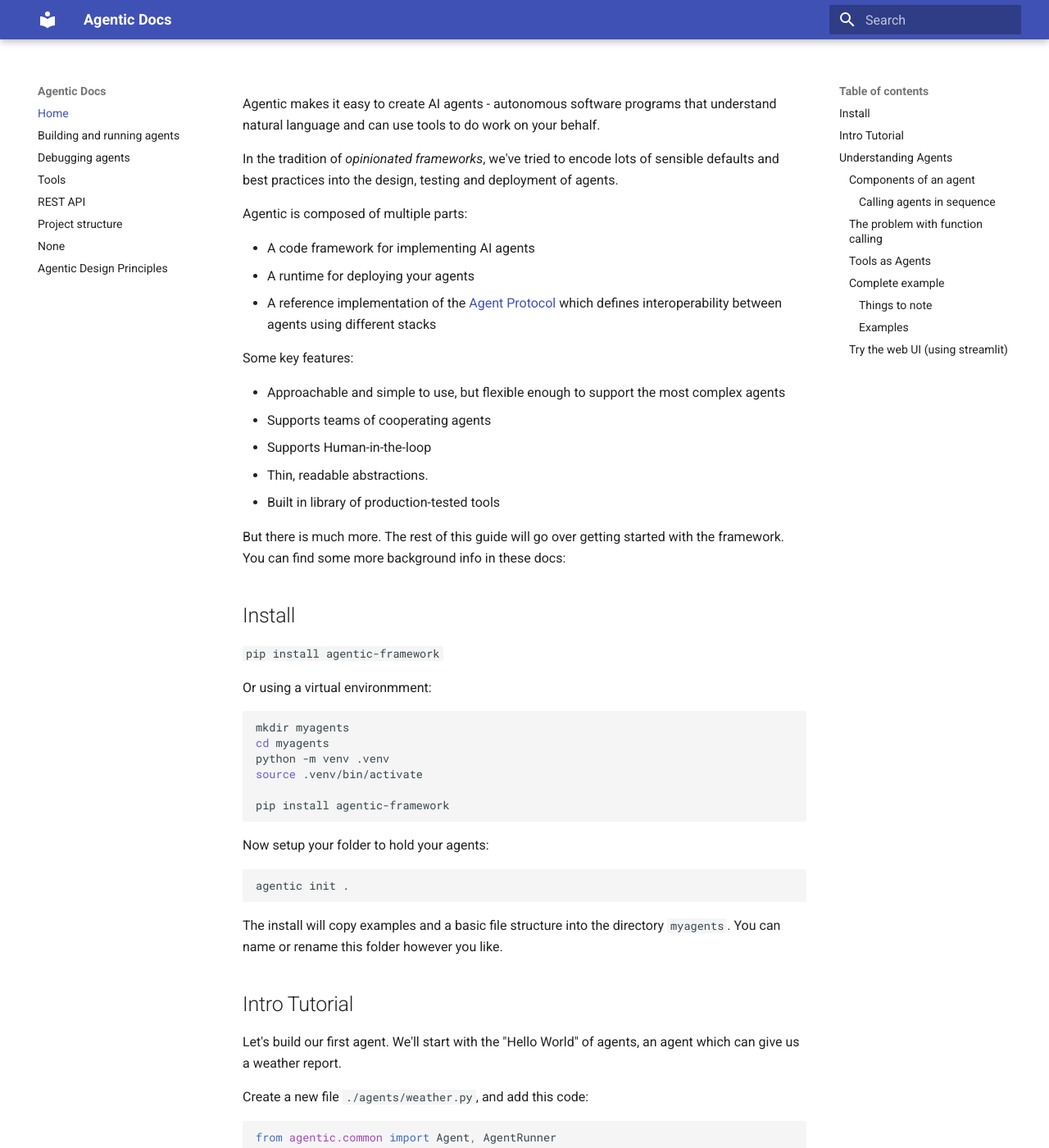
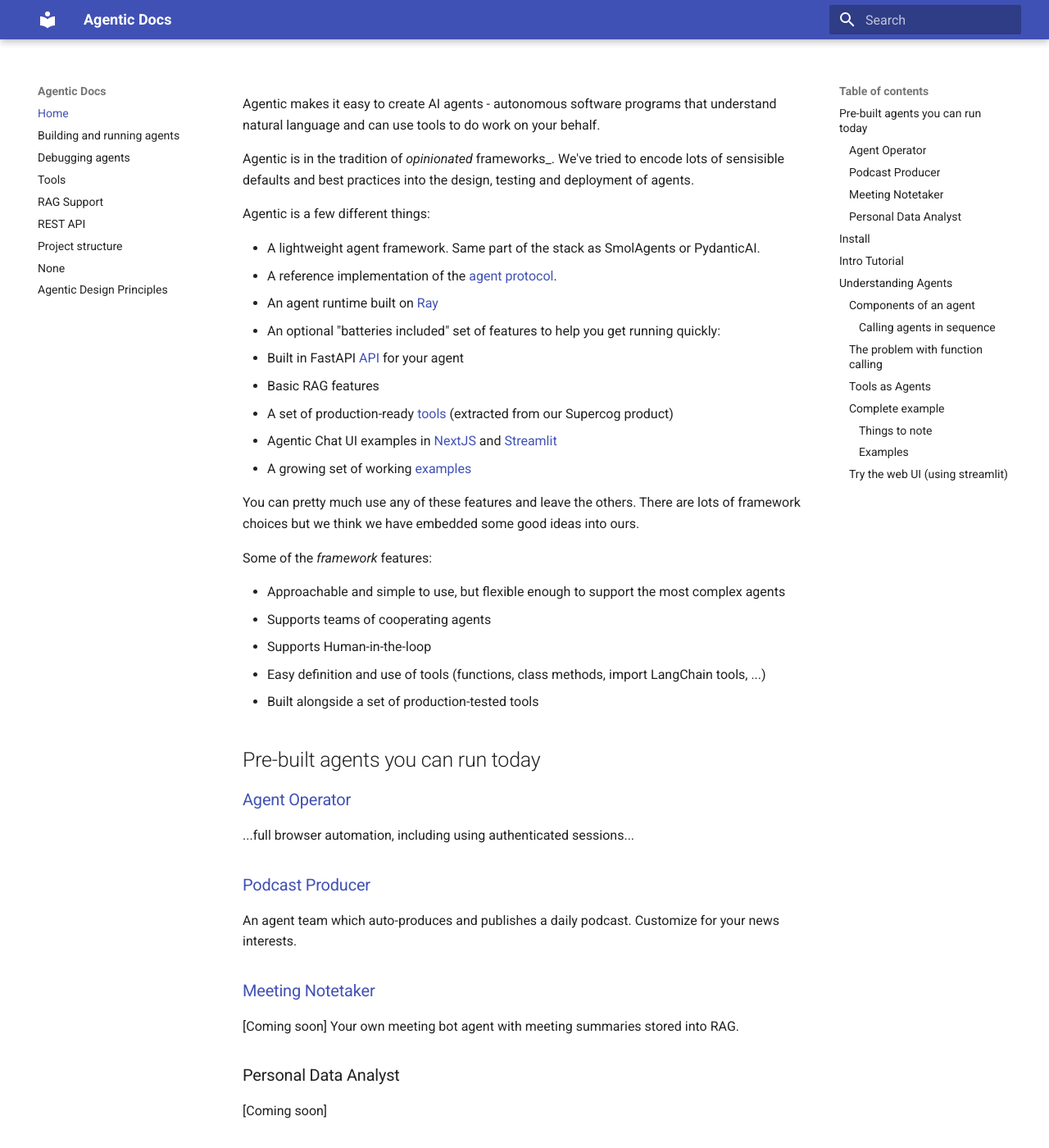
Before and after one commit to vivekd16/agentic, an MkDocs documentation site: the page built from docs/index.md, in a window 1280 px wide and 1400 px high. Shown: the whole window at 82% size. Built offline with MkDocs 1.6.1 and Material for MkDocs 9.7.7, drawn with Linux system fonts in a browser that asks for light colours; some of the changed text lies outside the part shown.

Commit message:
doc improvements - add RAG doc

```diff
--- a/docs/index.md
+++ b/docs/index.md
@@ -1,31 +1,53 @@
 Agentic makes it easy to create AI agents - autonomous software programs that understand natural language
 and can use tools to do work on your behalf.
 
-In the tradition of _opinionated frameworks_, we've tried to encode lots of sensible
+Agentic is in the tradition of _opinionated_ frameworks_. We've tried to encode lots of sensisible
 defaults and best practices into the design, testing and deployment of agents.
 
-Agentic is composed of multiple parts:
+Agentic is a few different things:
 
-- A code framework for implementing AI agents
-- A runtime for deploying your agents
-- A reference implementation of the [Agent Protocol](https://github.com/supercog-ai/agent-protocol) which defines
-interoperability between agents using different stacks
+- A lightweight agent framework. Same part of the stack as SmolAgents or PydanticAI.
+- A reference implementation of the [agent protocol](https://github.com/supercog-ai/agent-protocol).
+- An agent runtime built on [Ray](https://github.com/ray-project/ray)
+- An optional "batteries included" set of features to help you get running quickly:
+  * Built in FastAPI [API](./REST_API.md) for your agent
+  * Basic RAG features
+  * A set of production-ready [tools](https://github.com/supercog-ai/agentic/tree/main/src/agentic/tools) (extracted from our Supercog product)
+  * Agentic Chat UI examples in [NextJS](https://github.com/supercog-ai/agentic/tree/main/src/agentic/ui/next-js) and [Streamlit](https://github.com/supercog-ai/agentic/tree/main/src/agentic/ui)
+  * A growing set of working [examples](https://github.com/supercog-ai/agentic/tree/main/examples)
 
+You can pretty much use any of these features and leave the others. There are lots of framework choices but we think we have
+embedded some good ideas into ours.
 
-Some key features:
+Some of the _framework_ features:
 
 - Approachable and simple to use, but flexible enough to support the most complex agents
 - Supports teams of cooperating agents
 - Supports Human-in-the-loop
-- Thin, readable abstractions.
-- Built in library of production-tested tools
+- Easy definition and use of tools (functions, class methods, import LangChain tools, ...)
+- Built alongside a set of production-tested tools
 
-But there is much more. The rest of this guide will go over getting started with the framework. You can find some more background
-info in these docs:
+## Pre-built agents you can run today
 
+### [Agent Operator](https://github.com/supercog-ai/agentic/blob/main/examples/operator_agent.py)
 
+...full browser automation, including using authenticated sessions...
+
+### [Podcast Producer](https://github.com/supercog-ai/agentic/blob/main/examples/podcast.py)
+
+An agent team which auto-produces and publishes a daily podcast. Customize for your news interests.
+
+### [Meeting Notetaker](https://github.com/supercog-ai/agentic/blob/main/examples/meeting_notetaker.py)
+
+[Coming soon] Your own meeting bot agent with meeting summaries stored into RAG.
+
+### Personal Data Analyst
+
+[Coming soon]
 
 ## Install
+
+The easiest thing is to install the package from pypi:
 
 `pip install agentic-framework`
 
--- a/mkdocs.yml
+++ b/mkdocs.yml
@@ -10,6 +10,7 @@
  - Building_Agents.md
  - Debugging.md
  - Tools.md
+ - Rag.md
  - REST_API.md
  - PROJECT_STRUCTURE.md
  - Events.md
```
Also changed, not shown: docs/Rag.md (added, +70 -0 lines), docs/Tools.md (+1 -1 lines).
